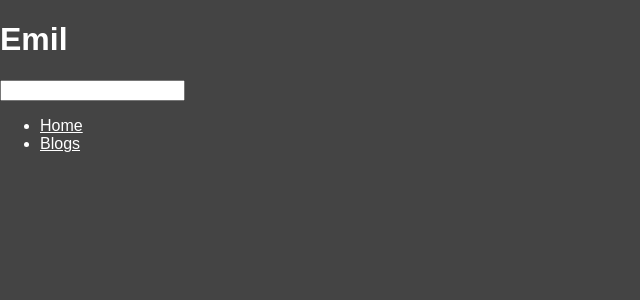
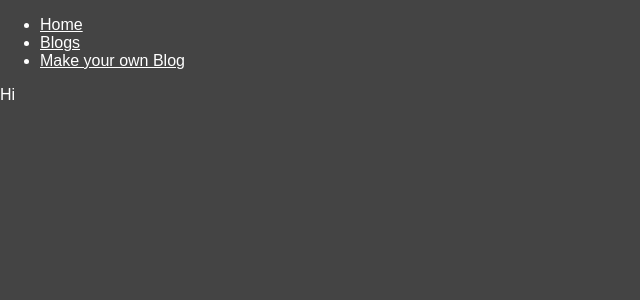
Before and after one commit to Kattenelvis/fullstackblogapp, a React (Create React App) app in the folder client/: page /editor in a window 1280 px wide. Shown: the top 300 px of the page, without its empty margins (0-640 px from the left). Built offline with nearby package versions, Linux system fonts and the light colour scheme.

Commit message:
Finished up Comments

```diff
--- a/client/src/App.js
+++ b/client/src/App.js
@@ -7,6 +7,7 @@ import Header from "./Components/Header";
 import About from "./Components/About";
 import Blogs from "./Components/Blogs";
 import BlogSite from "./Components/BlogSite";
+import Editor from "./Components/Editor";
 
 function App() {
   return (
@@ -18,9 +19,7 @@ function App() {
           <Route path="/" exact component={Home} />
           <Route path="/blogs" exact component={Blogs} />
           <Route path="/blogs/:id" component={BlogSite} />
-        </Switch>
-        <Switch>
-          {/* <Route path="/blogs/:id" component={CommentForm} /> */}
+          <Route path="/editor" component={Editor} />
         </Switch>
       </div>
     </Router>
--- a/client/src/Components/BlogSite.js
+++ b/client/src/Components/BlogSite.js
@@ -3,6 +3,8 @@ import Blog from "./Blog";
 import Comments from "./Comments";
 import CommentForm from "./CommentForm";
 import Axios from "axios";
+
+const baseURL = "http://localhost:5000/api/blogposts/";
 
 function BlogSite({ match }) {
   const [blog, setBlog] = useState({});
@@ -13,20 +15,19 @@ function BlogSite({ match }) {
 
   const commentSubmit = e => {
     e.preventDefault();
-    Axios.post(
-      `http://localhost:5000/api/blogposts/${match.params.id}/comments`,
-      {
-        name: e.target[0].value,
-        comment: e.target[1].value
-      }
-    );
+
+    const name = e.target[0].value;
+    const comment = e.target[1].value;
+
+    Axios.post(`${baseURL}${match.params.id}/comments`, {
+      name,
+      comment
+    }).then(res => getData());
   };
 
   const getData = async () => {
-    const data = await Axios.get(
-      `http://localhost:5000/api/blogposts/${match.params.id}`
-    );
-    setBlog(data.data[0]);
+    const { data } = await Axios.get(`${baseURL}${match.params.id}`);
+    setBlog(data[0]);
   };
 
   useEffect(() => {
--- /dev/null
+++ b/client/src/Components/Editor.js
@@ -0,0 +1,9 @@
+import React from "react";
+
+export default function Editor() {
+  return (
+    <div>
+      <p>Hi</p>
+    </div>
+  );
+}
--- a/client/src/Components/Header.js
+++ b/client/src/Components/Header.js
@@ -1,34 +1,9 @@
 import React, { Component } from "react";
 import { Link } from "react-router-dom";
 
-export default class Header extends Component {
-  constructor() {
-    super();
-    this.state = { name: "Emil", spreadOperator: true };
-  }
-
-  changeName(name) {
-    this.setState({ ...this.state, name });
-  }
-
-  render() {
-    return (
-      <Name changeName={this.changeName.bind(this)} name={this.state.name} />
-    );
-  }
-}
-
-class Name extends Component {
-  handleChange(e) {
-    const name = e.target.value;
-    this.props.changeName(name);
-  }
-
-  render() {
+export default function Header() {
   return (
     <div>
-        <h1>{this.props.name}</h1>
-        <input onChange={this.handleChange.bind(this)}></input>
       <ul>
         <Link to="/">
           <li>Home</li>
@@ -36,8 +11,10 @@ class Name extends Component {
         <Link to="/blogs">
           <li>Blogs</li>
         </Link>
+        <Link to="/editor">
+          <li>Make your own Blog</li>
+        </Link>
       </ul>
     </div>
   );
 }
-}
```
Lines whose indentation alone changed are shown as unchanged.
